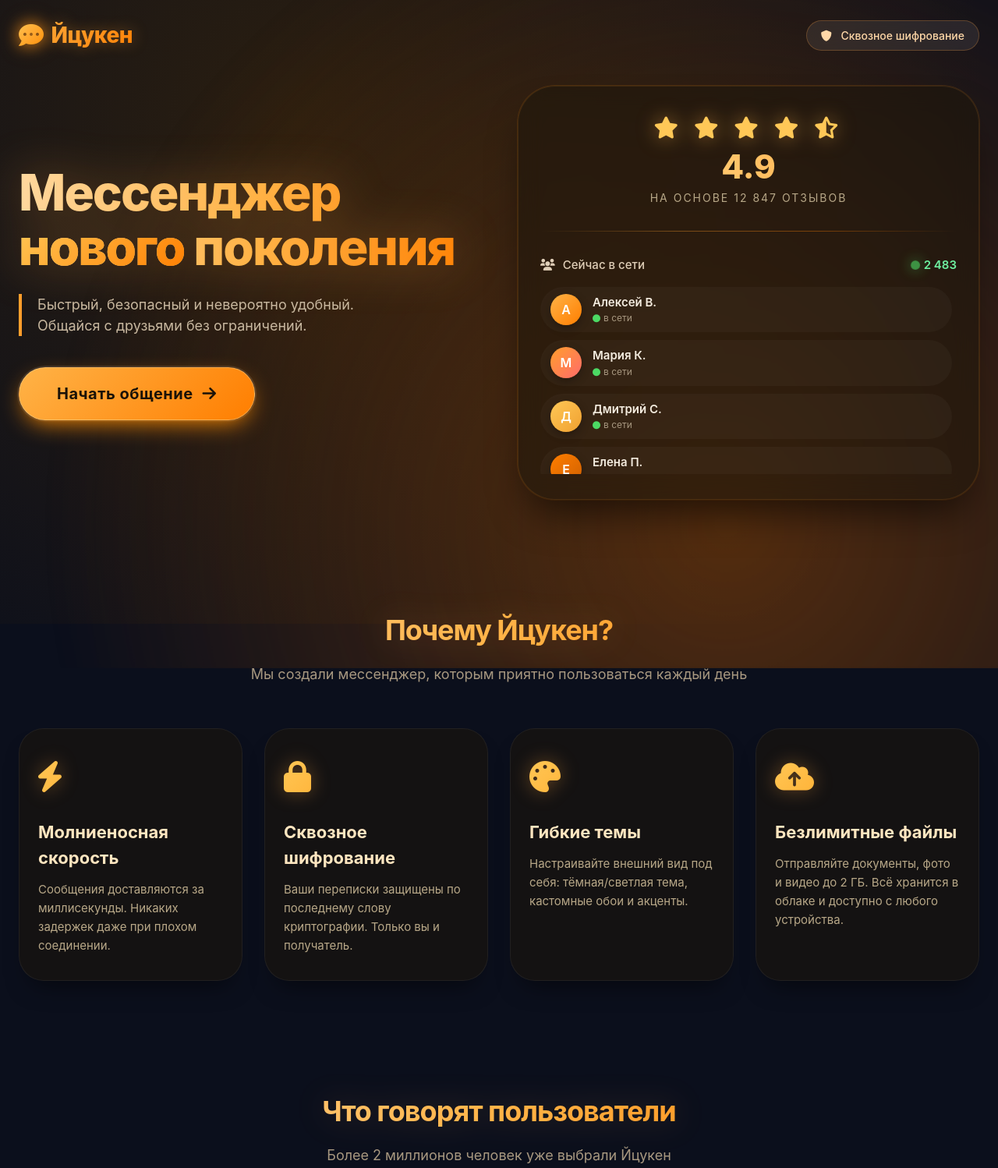
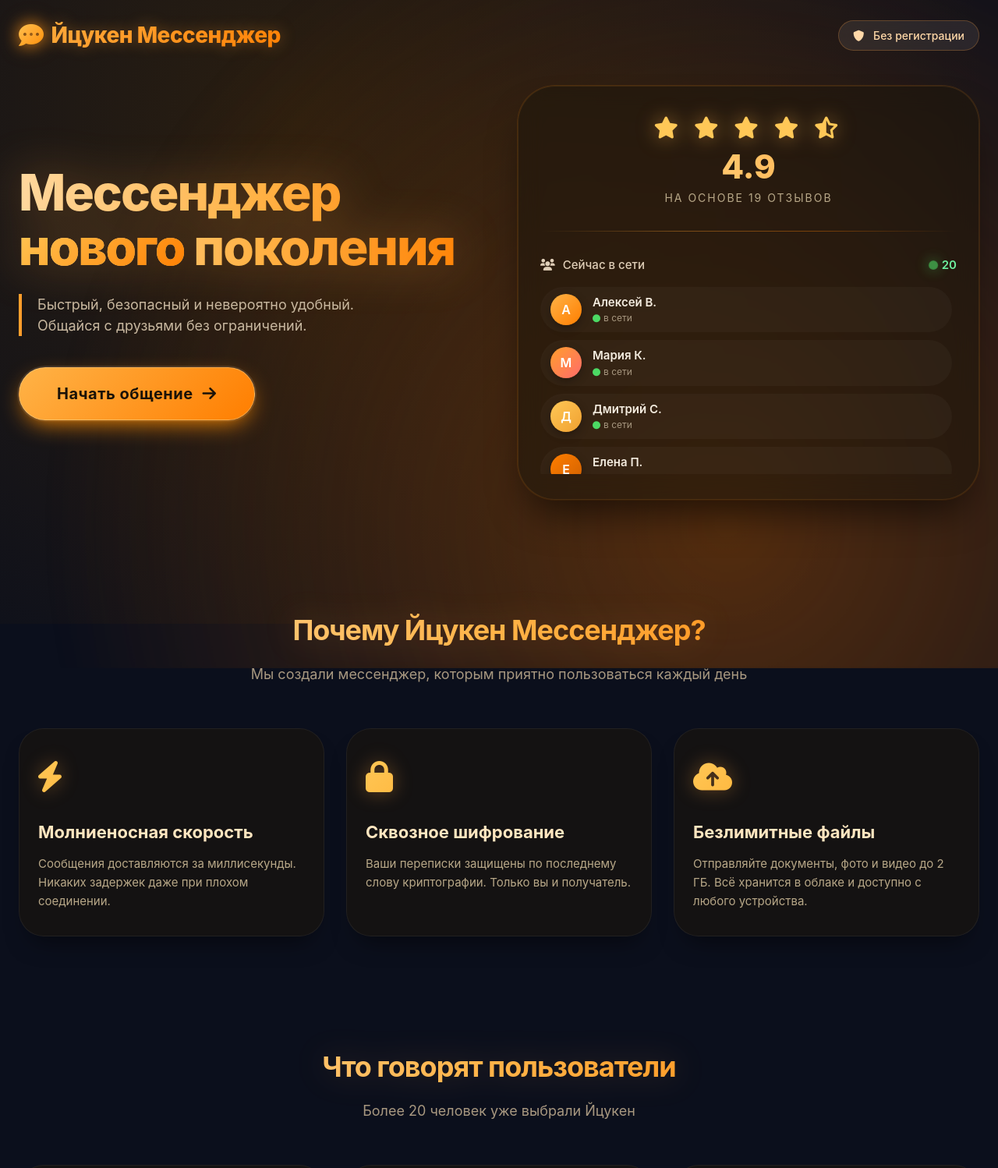
Before and after one commit to ycukensearch/me, a plain HTML site: page index.html in a window 1280 px wide. Shown: the top 1498 px of the page at 78% size. Drawn offline with Linux system fonts and the light colour scheme.

Commit message:
Update index.html

```diff
--- a/index.html
+++ b/index.html
@@ -581,10 +581,10 @@
     <header class="header">
       <div class="logo">
         <i class="fas fa-comment-dots"></i>
-        <span>Йцукен</span>
+        <span>Йцукен Мессенджер</span>
       </div>
       <div class="badge">
-        <i class="fas fa-shield-alt" style="margin-right: 8px;"></i> Сквозное шифрование
+        <i class="fas fa-shield-alt" style="margin-right: 8px;"></i> Без регистрации
       </div>
     </header>
 
@@ -613,7 +613,7 @@
             <i class="fas fa-star-half-alt"></i>
           </div>
           <div class="rating-number">4.9</div>
-          <div class="rating-label">на основе 12 847 отзывов</div>
+          <div class="rating-label">на основе 19 отзывов</div>
         </div>
 
         <div class="divider"></div>
@@ -623,7 +623,7 @@
           <div class="active-users-header">
             <span><i class="fas fa-users" style="margin-right: 6px;"></i> Сейчас в сети</span>
             <span class="online-indicator">
-              <span class="online-dot"></span> 2 483
+              <span class="online-dot"></span> 20
             </span>
           </div>
           <div class="users-list">
@@ -676,7 +676,7 @@
 
     <!-- Преимущества -->
     <section class="features-section">
-      <h2 class="section-title">Почему Йцукен?</h2>
+      <h2 class="section-title">Почему Йцукен Мессенджер?</h2>
       <p class="section-sub">Мы создали мессенджер, которым приятно пользоваться каждый день</p>
       <div class="features-grid">
         <div class="feature-card">
@@ -690,11 +690,6 @@
           <p class="feature-desc">Ваши переписки защищены по последнему слову криптографии. Только вы и получатель.</p>
         </div>
         <div class="feature-card">
-          <div class="feature-icon"><i class="fas fa-palette"></i></div>
-          <h3 class="feature-title">Гибкие темы</h3>
-          <p class="feature-desc">Настраивайте внешний вид под себя: тёмная/светлая тема, кастомные обои и акценты.</p>
-        </div>
-        <div class="feature-card">
           <div class="feature-icon"><i class="fas fa-cloud-upload-alt"></i></div>
           <h3 class="feature-title">Безлимитные файлы</h3>
           <p class="feature-desc">Отправляйте документы, фото и видео до 2 ГБ. Всё хранится в облаке и доступно с любого устройства.</p>
@@ -705,7 +700,7 @@
     <!-- Отзывы -->
     <section class="testimonials-section">
       <h2 class="section-title">Что говорят пользователи</h2>
-      <p class="section-sub">Более 2 миллионов человек уже выбрали Йцукен</p>
+      <p class="section-sub">Более 20 человек уже выбрали Йцукен</p>
       <div class="testimonials-grid">
         <div class="testimonial-card">
           <div class="testimonial-header">
```
